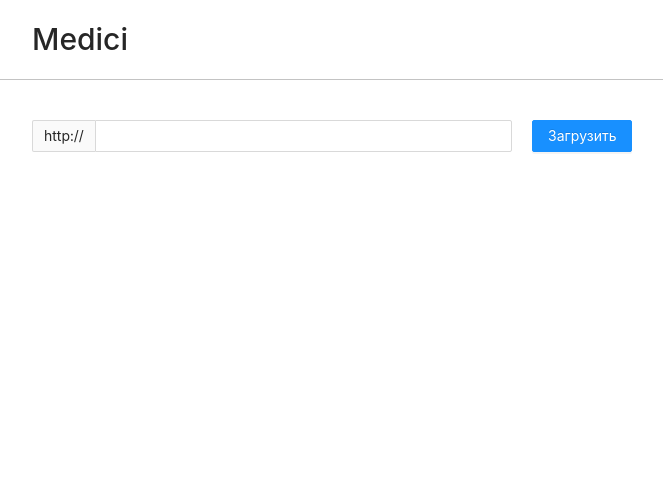
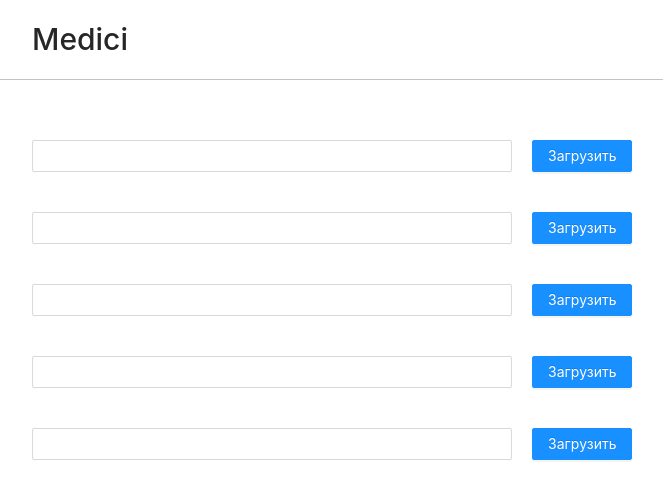
Before and after one commit to Crepiks/medici, a React (Create React App) app: page / in a window 1280 px wide. Shown: the top 498 px of the page, without its empty margins (8-671 px from the left). Built offline with nearby package versions, Linux system fonts and the light colour scheme.

Commit message:
feat: implement loading status display

```diff
--- a/package.json
+++ b/package.json
@@ -11,6 +11,7 @@
     "@types/react": "^17.0.0",
     "@types/react-dom": "^17.0.0",
     "antd": "^4.15.5",
+    "axios": "^0.21.1",
     "react": "^17.0.2",
     "react-dom": "^17.0.2",
     "react-scripts": "4.0.3",
--- a/src/App.tsx
+++ b/src/App.tsx
@@ -1,14 +1,77 @@
+import React, { useState } from "react";
+import axios from "axios";
 import Header from "./components/header/header.component";
 import RequestForm from "./components/request-form/request-form.component";
 import styles from "./app.module.css";
+import { Status } from "./models/status";
 
-export default function App() {
+const defaultRequests = [
+  {
+    id: 1,
+    status: Status.Hidden,
+  },
+  {
+    id: 2,
+    status: Status.Hidden,
+  },
+  {
+    id: 3,
+    status: Status.Hidden,
+  },
+  {
+    id: 4,
+    status: Status.Hidden,
+  },
+  {
+    id: 5,
+    status: Status.Hidden,
+  },
+];
+
+const App: React.FC = () => {
+  const [requests, setRequests] = useState(defaultRequests);
+
+  async function handleRequestSend(id: number, url: string) {
+    changeRequestStatusById(id, Status.Loading);
+    sendRequest(url)
+      .then(() => changeRequestStatusById(id, Status.Success))
+      .catch(() => changeRequestStatusById(id, Status.Error));
+  }
+
+  function changeRequestStatusById(id: number, status: Status) {
+    const request = requests.find((request) => request.id === id);
+    if (!request) throw new Error("Request not found");
+
+    request.status = status;
+    console.log(requests);
+    setRequests([...requests]);
+  }
+
+  async function sendRequest(url: string) {
+    return axios.get(url);
+  }
+
+  function hasPendingRequest(): boolean {
+    const loading = requests.find(
+      (request) => request.status === Status.Loading
+    );
+    return loading ? true : false;
+  }
+
   return (
     <div>
-      <Header />
+      <Header loading={hasPendingRequest()} />
       <div className={styles.main}>
-        <RequestForm />
+        {requests.map((request) => (
+          <RequestForm
+            status={request.status}
+            key={request.id}
+            onRequest={(url: string) => handleRequestSend(request.id, url)}
+          />
+        ))}
       </div>
     </div>
   );
-}
+};
+
+export default App;
--- a/src/components/button/button.component.tsx
+++ b/src/components/button/button.component.tsx
@@ -1,8 +1,14 @@
 import React from "react";
 import { Button as AntDesignButton } from "antd";
 
-const Button: React.FC = ({ children }) => (
-  <AntDesignButton type="primary">{children}</AntDesignButton>
+interface Props {
+  onClick?: () => {};
+}
+
+const Button: React.FC<Props> = ({ children, onClick = () => {} }) => (
+  <AntDesignButton type="primary" onClick={onClick}>
+    {children}
+  </AntDesignButton>
 );
 
 export default Button;
--- a/src/components/input/input.component.tsx
+++ b/src/components/input/input.component.tsx
@@ -1,6 +1,19 @@
 import React from "react";
 import { Input as AntDesignInput } from "antd";
 
-const Input: React.FC = () => <AntDesignInput addonBefore="http://" />;
+interface Props {
+  value?: string;
+  onInput?: (text: string) => void;
+}
+
+const Input: React.FC<Props> = ({ value = "", onInput = (f) => f }) => (
+  <AntDesignInput
+    value={value}
+    onInput={(e) => {
+      const value = (e.target as HTMLInputElement).value;
+      onInput(value);
+    }}
+  />
+);
 
 export default Input;
--- a/src/components/loader/loader.component.tsx
+++ b/src/components/loader/loader.component.tsx
@@ -5,9 +5,10 @@ import {
   CheckOutlined,
   CloseOutlined,
 } from "@ant-design/icons";
+import { Status } from "../../models/status";
 
 interface Props {
-  status?: "loading" | "success" | "error" | "hidden";
+  status?: Status;
   size?: "small" | "medium" | "large";
 }
 
@@ -17,7 +18,10 @@ const sizes = {
   large: 30,
 };
 
-const Loader: React.FC<Props> = ({ status = "loading", size = "medium" }) => {
+const Loader: React.FC<Props> = ({
+  status = Status.Loading,
+  size = "medium",
+}) => {
   const LoaderIcon = <LoadingOutlined style={{ fontSize: sizes[size] }} spin />;
 
   const statuses = {
--- a/src/components/request-form/request-form.component.tsx
+++ b/src/components/request-form/request-form.component.tsx
@@ -1,19 +1,32 @@
-import React from "react";
+import React, { useState } from "react";
 import Input from "../input/input.component";
 import Button from "../button/button.component";
 import Loader from "../loader/loader.component";
 import styles from "./request-form.module.css";
+import { Status } from "../../models/status";
 
-const RequestForm: React.FC = () => (
+interface Props {
+  status: Status;
+  onRequest: (url: string) => Promise<void>;
+}
+
+const RequestForm: React.FC<Props> = ({
+  status = Status.Hidden,
+  onRequest = (f) => f,
+}) => {
+  const [url, setUrl] = useState("");
+
+  return (
     <div className={styles.container}>
       <div className={styles.input}>
-      <Input />
+        <Input value={url} onInput={setUrl} />
       </div>
       <div className={styles.button}>
-      <Button>Загрузить</Button>
+        <Button onClick={() => onRequest(url)}>Загрузить</Button>
       </div>
-    <Loader status="hidden" />
+      <Loader status={status} />
     </div>
   );
+};
 
 export default RequestForm;
--- a/src/components/request-form/request-form.module.css
+++ b/src/components/request-form/request-form.module.css
@@ -1,4 +1,5 @@
 .container {
+  padding: 20px 0;
   display: flex;
   align-items: center;
 }
--- /dev/null
+++ b/src/models/status.ts
@@ -0,0 +1,6 @@
+export enum Status {
+  Hidden = "hidden",
+  Loading = "loading",
+  Success = "success",
+  Error = "error",
+}
```
Also changed, not shown: 1 other file (tests, documents, lock files or other folders). Lines whose indentation alone changed are shown as unchanged.
